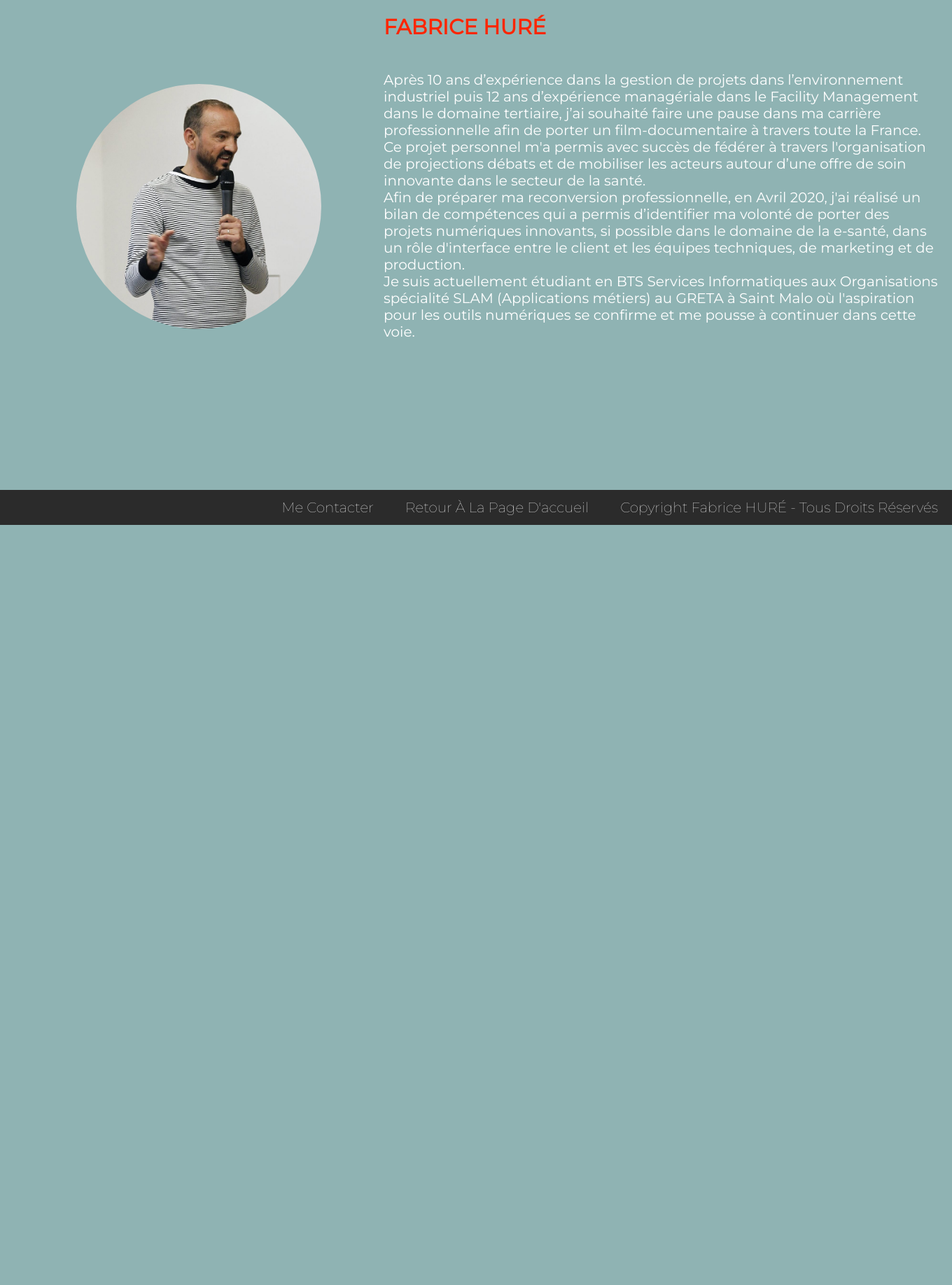
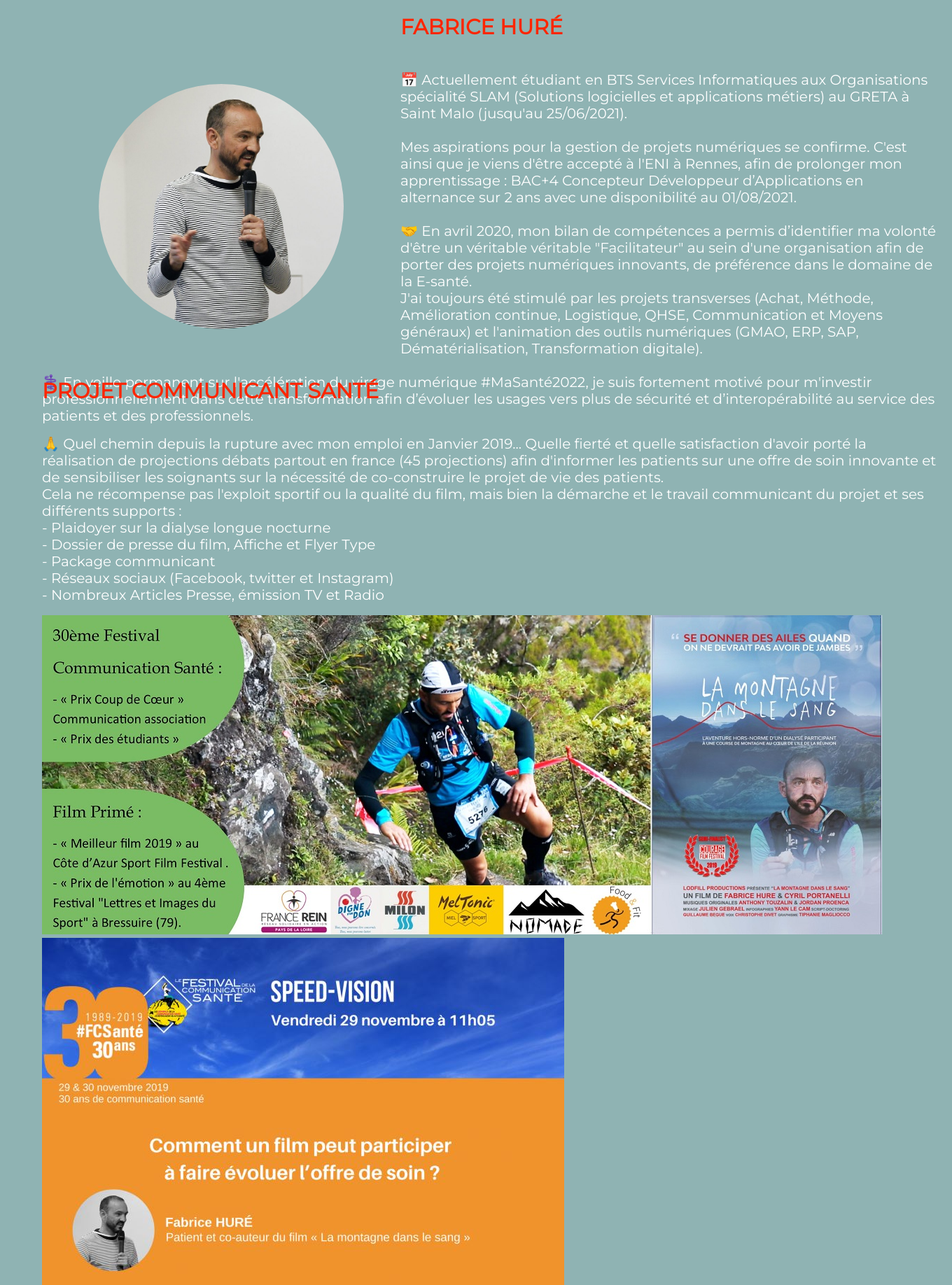
Before and after one commit to Bibiche-35/_Portfolio, a PHP site: page / in a window 1360 px wide. Shown: the part 50-1886 px from the top of the page at 70% size. Before the commit the page ends 800 px from the top, so only its background shows below. Run offline with PHP 8.4, Linux system fonts and the light colour scheme; some libraries are stand-ins or nearby versions.

Commit message:
actualisation des différentes photo en page Home

```diff
--- a/article.php
+++ b/article.php
@@ -1,8 +1,5 @@
 <?php ob_start(); ?>
 <main class="container">
-<?php
-echo $_GET["id"];
-?>
 <?php
 if ($_GET["id"] >= 10 && $_GET["id"] < 20) :
     require './data/portfolio.php';
--- a/css/styles.css
+++ b/css/styles.css
@@ -18,8 +18,6 @@ footer {
 	display : table-row;
 	position: absolute;
 	bottom: 0;
-	left: 0;
-	right: 0;
 	width: 100%;
 }
 
@@ -72,7 +70,7 @@ footer {
 }
 
 .capa div {
-	height: 650px;
+	height: 500px;
 }
 
 
@@ -111,7 +109,7 @@ footer {
 }
 
 main {
-	padding: 0 20px 10px 20px;
+	padding: 0 20px 10px 60px;
 }
 
 .main {
@@ -119,6 +117,10 @@ main {
 	text-decoration:aqua;
 	padding: 0 10px 0 10px;
 
+}
+
+.container {
+	margin-bottom: 60px;
 }
 
 .cv-pic {
--- a/data/veille.php
+++ b/data/veille.php
@@ -63,7 +63,6 @@ $dataArticleList = [
     "link" => "https://mooc-esante.org/",
     ],
 
-
     25 => [
     "title" => "MIMO",
     "category" => "Informatique HMLT/CSS",
@@ -80,7 +79,6 @@ $dataArticleList = [
     "img" => "image/mimo.jpg",
     "link" => "https://getmimo.com/settings",
     ],
-
 
     26 => [
     "title" => "SOLOLEARN",
--- a/home.php
+++ b/home.php
@@ -6,10 +6,27 @@
 	</div>
 	<div class="portfolio-title">
 		<h1>Fabrice HURÉ</h1>
-		<h2>Après 10 ans d’expérience dans la gestion de projets dans l’environnement industriel puis 12 ans d’expérience managériale dans le Facility Management dans le domaine tertiaire, j’ai souhaité faire une pause dans ma carrière professionnelle afin de porter un film-documentaire à travers toute la France. Ce projet personnel m'a permis avec succès de fédérer à travers l'organisation de projections débats et de mobiliser les acteurs autour d’une offre de soin innovante dans le secteur de la santé.</br>
-		Afin de préparer ma reconversion professionnelle, en Avril 2020, j'ai réalisé un bilan de compétences qui a permis d’identifier ma volonté de porter des projets numériques innovants, si possible dans le domaine de la e-santé, dans un rôle d'interface entre le client et les équipes techniques, de marketing et de production.</br>
-		Je suis actuellement étudiant en BTS Services Informatiques aux Organisations spécialité SLAM (Applications métiers) au GRETA à Saint Malo où l'aspiration pour les outils numériques se confirme et me pousse à continuer dans cette voie.</h2>
+		<h2>📅 Actuellement étudiant en BTS Services Informatiques aux Organisations spécialité SLAM (Solutions logicielles et applications métiers) au GRETA à Saint Malo (jusqu'au 25/06/2021). </br></br>
+		Mes aspirations pour la gestion de projets numériques se confirme. C'est ainsi que je viens d'être accepté à l'ENI à Rennes, afin de prolonger mon apprentissage : BAC+4 Concepteur Développeur d’Applications en alternance sur 2 ans avec une disponibilité au 01/08/2021.</br></br>
+		🤝 En avril 2020, mon bilan de compétences a permis d’identifier ma volonté d'être un véritable véritable "Facilitateur" au sein d'une organisation afin de porter des projets numériques innovants, de préférence dans le domaine de la E-santé.</br> J'ai toujours été stimulé par les projets transverses (Achat, Méthode, Amélioration continue, Logistique, QHSE, Communication et Moyens généraux) et l'animation des outils numériques (GMAO, ERP, SAP, Dématérialisation, Transformation digitale).</br></br>
+		⚕️ En veille permanent sur l'accélération du virage numérique #MaSanté2022, je suis fortement motivé pour m'investir professionnellement dans cette transformation afin d’évoluer les usages vers plus de sécurité et d’interopérabilité au service des patients et des professionnels.</br></h2>
 	</div>
+
+	<h1>Projet Communicant Santé</h1>
+	<h2>🙏 Quel chemin depuis la rupture avec mon emploi en Janvier 2019... Quelle fierté et quelle satisfaction d'avoir porté la réalisation de projections débats partout en france (45 projections) afin d'informer les patients sur une offre de soin innovante et de sensibiliser les soignants sur la nécessité de co-construire le projet de vie des patients. </br>
+	Cela ne récompense pas l'exploit sportif ou la qualité du film, mais bien la démarche et le travail communicant du projet et ses différents supports :</br>
+	- Plaidoyer sur la dialyse longue nocturne </br>
+	- Dossier de presse du film, Affiche et Flyer Type</br>
+	- Package communicant</br>
+	- Réseaux sociaux (Facebook, twitter et Instagram) </br>
+	- Nombreux Articles Presse, émission TV et Radio</br></h2>
+
+	<img class="photosantevisuel" src="image/accueil.jpg">
+	<img class="photosante" src="image/SpeedVisionFestivalCommunication.jpg">
+	<img class="photosante" src="image/image2.jpg">
+	<img class="photosante" src="image/PrixCoupdeCoeurFestivalCommunication.jpg">
+	<img class="photosante" src="image/PrixEtudiantsFestivalCommunication.jpg">
+	<img class="photosante" src="image/image1.jpg">
 </div>
 </main>
 <?php $content = ob_get_clean(); ?>
```
Also changed, not shown: data/portfolio.php (+63 -50 lines), image/ContrathequeWeb.JPG (added), image/access.JPG (added), image/accueil.jpg (added), image/image1.jpg (added), image/image2.jpg (added), image/siteInternet.JPG (added), 2 other files.
